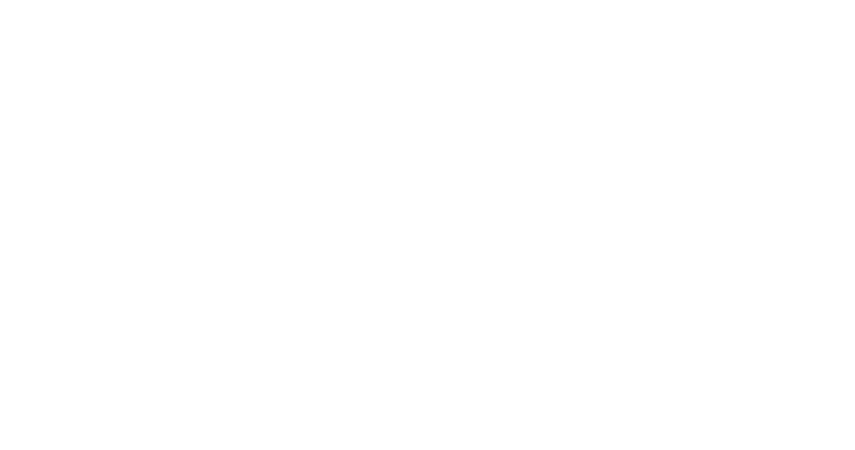
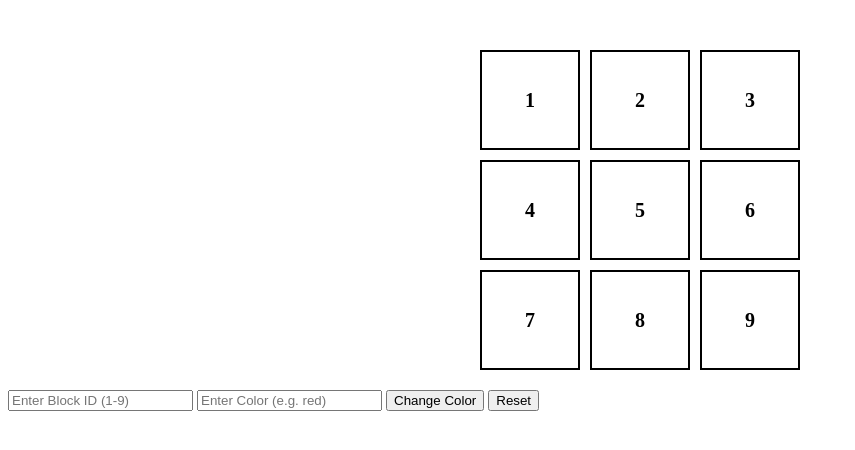
Before and after one commit to acciojob/Replit-Asian-Paints-dipanshi-verma, a website: page main.html in a window 1280 px wide. Shown: the whole page, without its empty margins (0-855 px from the left). Drawn offline with Linux system fonts and the light colour scheme.

Commit message:
created a submission

```diff
--- a/main.html
+++ b/main.html
@@ -1,16 +1,30 @@
 <!DOCTYPE html>
+<html>
+<head>
+  <link rel="stylesheet" href="styles.css">
+</head>
+<body>
 
-<html>
+  <div id="grid-container">
+    <!-- 9 grid blocks -->
+    <div id="1" class="grid-item">1</div>
+    <div id="2" class="grid-item">2</div>
+    <div id="3" class="grid-item">3</div>
+    <div id="4" class="grid-item">4</div>
+    <div id="5" class="grid-item">5</div>
+    <div id="6" class="grid-item">6</div>
+    <div id="7" class="grid-item">7</div>
+    <div id="8" class="grid-item">8</div>
+    <div id="9" class="grid-item">9</div>
+  </div>
 
-<head>
-	<link rel="stylesheet" href="styles.css">
-</head>
+  <div style="margin-top: 20px;">
+    <input type="number" id="block_id" placeholder="Enter Block ID (1-9)" />
+    <input type="text" id="colour_id" placeholder="Enter Color (e.g. red)" />
+    <button id="change_button">Change Color</button>
+    <button id="Reset">Reset</button>
+  </div>
 
-<body>
-	<!-- the entire body must be written by student -->
-    <script type="text/javascript" src="./script.js">
-</script>
-
+  <script src="script.js"></script>
 </body>
-
 </html>
--- a/script.js
+++ b/script.js
@@ -1 +1,24 @@
 //your JS code here. If required.
+document.getElementById("change_button").addEventListener("click", () => {
+  const blockId = document.getElementById("block_id").value;
+  const color = document.getElementById("colour_id").value;
+
+  // Reset all blocks first
+  const allBlocks = document.querySelectorAll(".grid-item");
+  allBlocks.forEach(block => {
+    block.style.backgroundColor = "transparent";
+  });
+
+  // Change color of selected block if ID is valid (1-9)
+  const selectedBlock = document.getElementById(blockId);
+  if (selectedBlock) {
+    selectedBlock.style.backgroundColor = color;
+  }
+});
+
+document.getElementById("Reset").addEventListener("click", () => {
+  const allBlocks = document.querySelectorAll(".grid-item");
+  allBlocks.forEach(block => {
+    block.style.backgroundColor = "transparent";
+  });
+});
--- a/styles.css
+++ b/styles.css
@@ -1 +1,19 @@
 /*  your css code here. If applicable */
+#grid-container {
+  display: grid;
+  grid-template-columns: repeat(3, 100px);
+  grid-template-rows: repeat(3, 100px);
+  gap: 10px;
+  justify-content: center;
+  margin-top: 50px;
+}
+
+.grid-item {
+  border: 2px solid black;
+  display: flex;
+  align-items: center;
+  justify-content: center;
+  font-weight: bold;
+  font-size: 20px;
+  background-color: transparent;
+}
```
